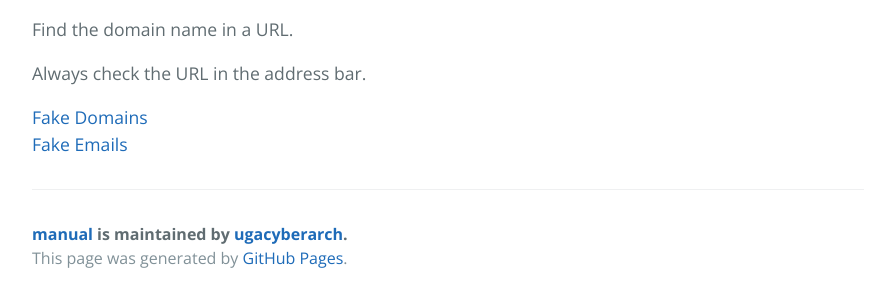
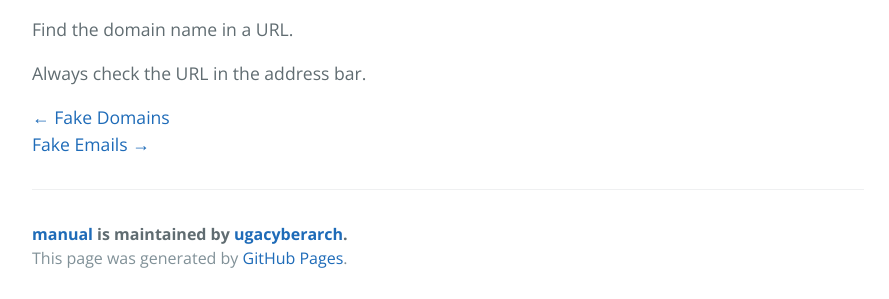
Before and after one commit to ugacyberarch/manual, a Jekyll site: the page built from fake_links.md, in a window 1280 px wide and 900 px high, scrolled down 2778 px. Shown: the part 598-897 px from the top of the window, without its empty margins (192-1081 px from the left). Built offline with Jekyll 4.4.1, drawn with Linux system fonts in a browser that asks for light colours; part of the change alters nothing that is shown.

```diff
--- a/fake_links.md
+++ b/fake_links.md
@@ -98,5 +98,5 @@ Find the domain name in a URL.
 
 Always check the URL in the address bar.
 
-[Fake Domains](./fake_domains.html "Fake Domains")
-[Fake Emails](./ "Fake Emails")
+[← Fake Domains](./fake_domains.html "Fake Domains")
+[Fake Emails →](./fake_emails.html "Fake Emails")
```
